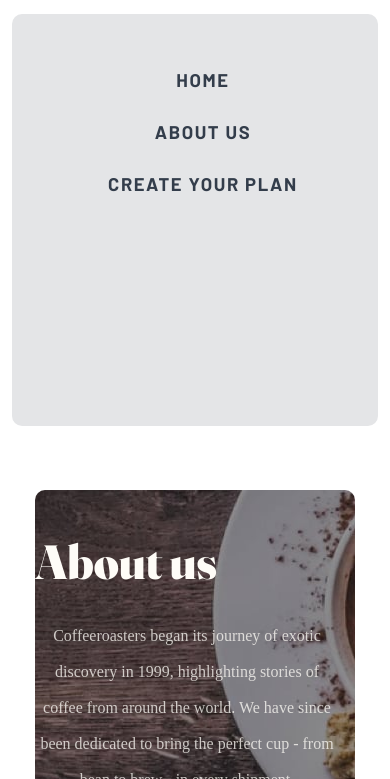
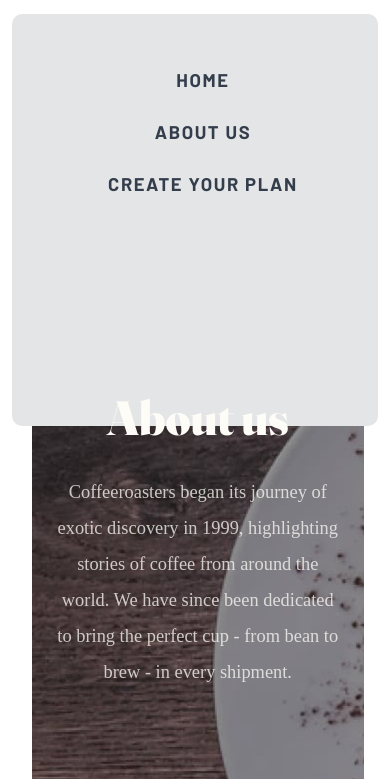
Before and after one commit to rspatz/coffeeroasters-website, a plain HTML site: page about.html in a window 390 px wide. Shown: the part 65-844 px from the top of the page. Drawn offline with Linux system fonts and the light colour scheme; a web font is replaced by a local one.

Commit message:
Begin building mobile version of about.html

```diff
--- a/css/style.css
+++ b/css/style.css
@@ -164,6 +164,7 @@ a {
   margin: 2rem 0;
 }
 
+/* About Header */
 .about-header {
   height: 27rem;
   width: 82%;
@@ -183,6 +184,17 @@ a {
   color: var(--light-cream-bg);
   padding-top: 2rem;
 }
+
+.header-info h2 {
+  font-size: 3rem;
+  width: 90%;
+  margin: 6rem auto;
+  margin-bottom: 2rem;
+  color: var(--light-cream-bg);
+  text-align: center;
+}
+
+/* Plan Header */
 
 .plan-header {
   height: 27rem;
@@ -209,14 +221,40 @@ a {
   font-size: 1rem;
 }
 
+/* About Header: Mobile */
+@media only screen and (max-width: 600px) {
+  .about-header {
+    height: 35rem;
+    width: 85%;
+    margin: 2rem auto;
+    margin-top: -12rem;
+    margin-left: 2rem;
+    background: url('../assets/about/mobile/image-hero-whitecup.jpg') no-repeat
+      0 0;
+    background-color: var(--dark-grey-blue);
+    background-position: top;
+    border-radius: 10px;
+    overflow: hidden;
+    border-collapse: separate;
+  }
+
+  .about-header h2,
+  .plan-header h2 {
+    font-size: 3rem;
+    color: var(--light-cream-bg);
+    padding-top: 2rem;
+    text-align: center;
+  }
+}
+
 /* Home Page Header, Mobile */
 @media only screen and (max-width: 600px) {
   .home-page-header {
-    height: 50rem;
-    width: 90%;
+    height: 45rem;
+    width: 85%;
     margin: 7rem auto;
     margin-top: -12rem;
-    margin-left: 1rem;
+    margin-left: 2rem;
     background: url('../assets/home/mobile/image-hero-coffeepress.jpg')
       no-repeat 0 0;
     background-size: cover;
@@ -232,18 +270,18 @@ a {
   .header-info h1 {
     font-size: 3rem;
     width: 90%;
-    margin: 7rem auto;
+    margin: 6rem auto;
     margin-bottom: 2rem;
     color: var(--light-cream-bg);
     text-align: center;
   }
 
   .header-info p {
-    font-size: 1rem;
-    width: 95%;
+    font-size: 1.15rem;
+    width: 85%;
     color: var(--light-cream-bg);
     opacity: 75%;
-    margin: 2rem 0;
+    margin: 2rem auto;
     text-align: center;
     line-height: 2.25rem;
   }
@@ -256,27 +294,6 @@ a {
     width: 90%;
     margin: 1rem 1.5rem;
   }
-}
-
-/* About Header */
-.about-header {
-  height: 27rem;
-  width: 82%;
-  margin: 2rem auto;
-  background: url('../assets/about/desktop/image-hero-whitecup.jpg') no-repeat 0
-    0;
-  background-color: var(--dark-grey-blue);
-  background-position: bottom;
-  border-radius: 10px;
-  overflow: hidden;
-  border-collapse: separate;
-}
-
-.about-header h2,
-.plan-header h2 {
-  font-size: 3rem;
-  color: var(--light-cream-bg);
-  padding-top: 2rem;
 }
 
 /* Plan Header */
```
